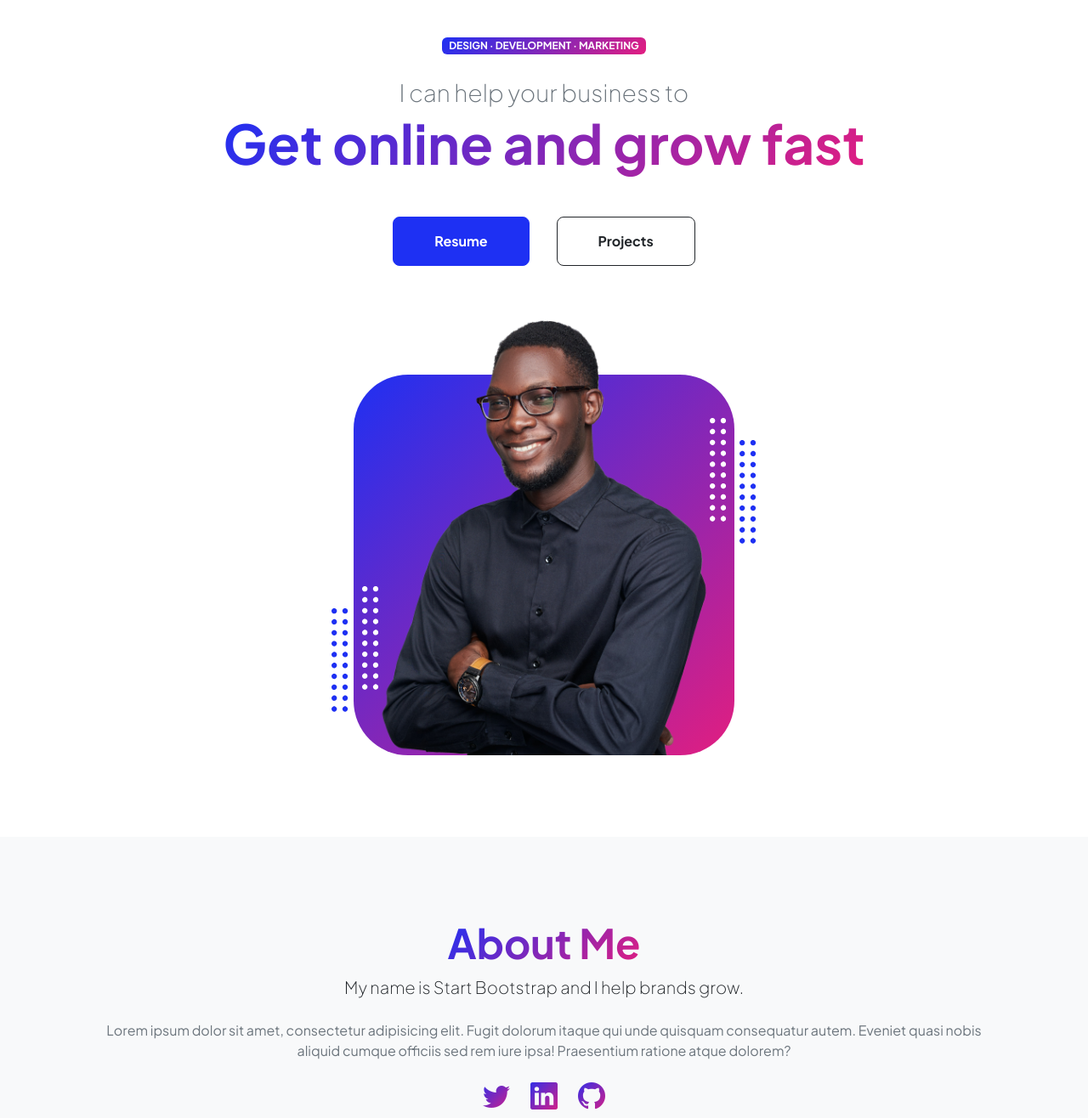
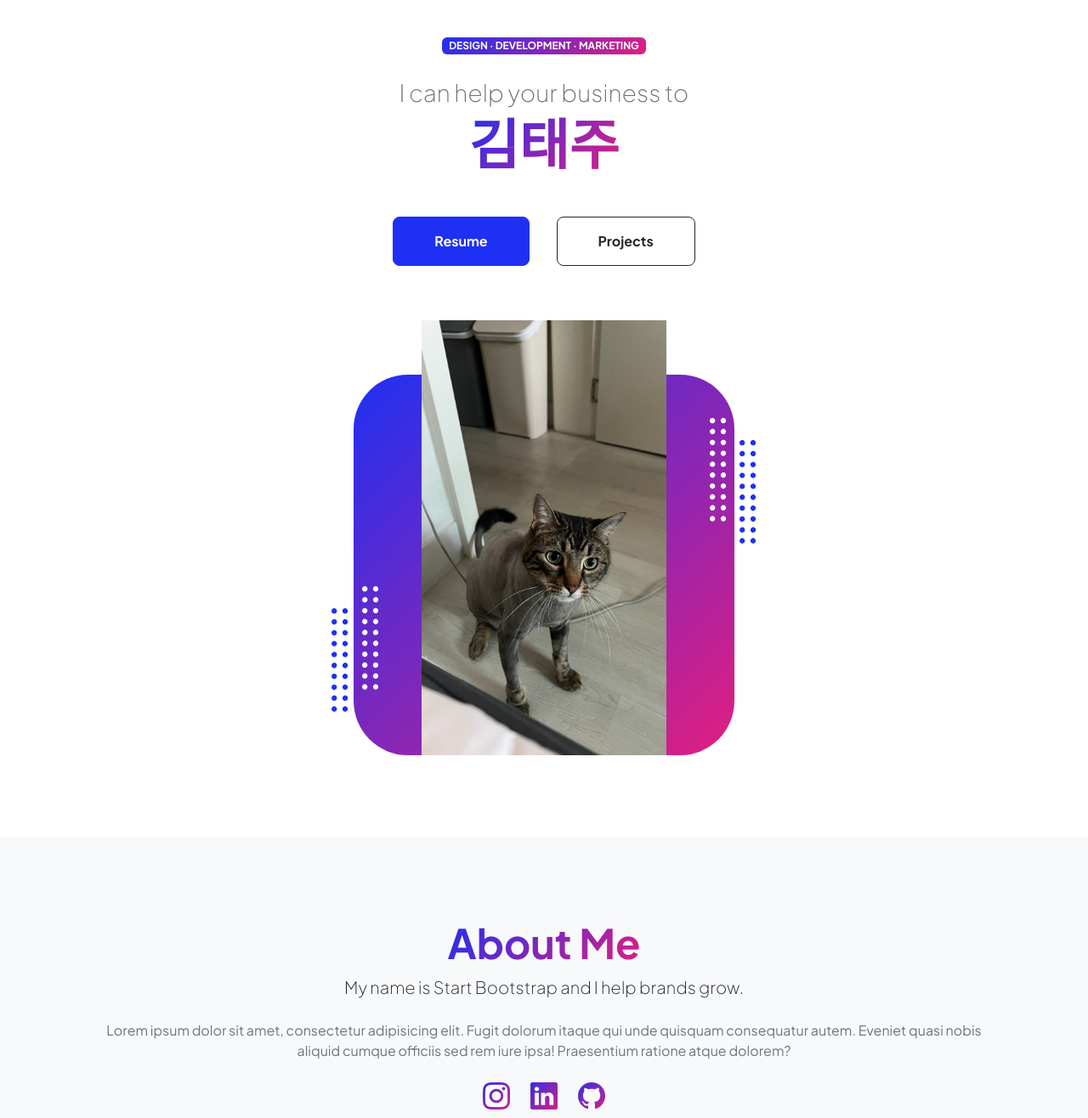
Before and after one commit to Juin6/Juin6.github.io, a plain HTML site: page index.html in a window 1280 px wide. Shown: the part 80-1396 px from the top of the page at 85% size. Drawn offline with nearby package versions, Linux system fonts and the light colour scheme.

Commit message:
change profile

```diff
--- a/index.html
+++ b/index.html
@@ -43,7 +43,7 @@
                             <div class="text-center text-xxl-start">
                                 <div class="badge bg-gradient-primary-to-secondary text-white mb-4"><div class="text-uppercase">Design &middot; Development &middot; Marketing</div></div>
                                 <div class="fs-3 fw-light text-muted">I can help your business to</div>
-                                <h1 class="display-3 fw-bolder mb-5"><span class="text-gradient d-inline">Get online and grow fast</span></h1>
+                                <h1 class="display-3 fw-bolder mb-5"><span class="text-gradient d-inline"> 김태주</span></h1>
                                 <div class="d-grid gap-3 d-sm-flex justify-content-sm-center justify-content-xxl-start mb-3">
                                     <a class="btn btn-primary btn-lg px-5 py-3 me-sm-3 fs-6 fw-bolder" href="resume.html">Resume</a>
                                     <a class="btn btn-outline-dark btn-lg px-5 py-3 fs-6 fw-bolder" href="projects.html">Projects</a>
@@ -56,7 +56,7 @@
                                 <div class="profile bg-gradient-primary-to-secondary">
                                     <!-- TIP: For best results, use a photo with a transparent background like the demo example below-->
                                     <!-- Watch a tutorial on how to do this on YouTube (link)-->
-                                    <img class="profile-img" src="assets/profile.png" alt="..." />
+                                    <img class="profile-img" src="assets/cat.jpeg" alt="..." />
                                     <div class="dots-1">
                                         <!-- SVG Dots-->
                                         <svg version="1.1" xmlns="http://www.w3.org/2000/svg" xmlns:xlink="http://www.w3.org/1999/xlink" x="0px" y="0px" viewBox="0 0 191.6 1215.4" style="enable-background: new 0 0 191.6 1215.4" xml:space="preserve">
@@ -185,9 +185,9 @@
                                 <p class="lead fw-light mb-4">My name is Start Bootstrap and I help brands grow.</p>
                                 <p class="text-muted">Lorem ipsum dolor sit amet, consectetur adipisicing elit. Fugit dolorum itaque qui unde quisquam consequatur autem. Eveniet quasi nobis aliquid cumque officiis sed rem iure ipsa! Praesentium ratione atque dolorem?</p>
                                 <div class="d-flex justify-content-center fs-2 gap-4">
-                                    <a class="text-gradient" href="#!"><i class="bi bi-twitter"></i></a>
+                                    <a class="text-gradient" href="#!"><i class="bi bi-instagram"></i></a>
                                     <a class="text-gradient" href="#!"><i class="bi bi-linkedin"></i></a>
-                                    <a class="text-gradient" href="#!"><i class="bi bi-github"></i></a>
+                                    <a class="text-gradient" href="https://github.com/Juin6"><i class="bi bi-github"></i></a>
                                 </div>
                             </div>
                         </div>
```
Also changed, not shown: assets/cat.jpeg (added), 1 other file.
